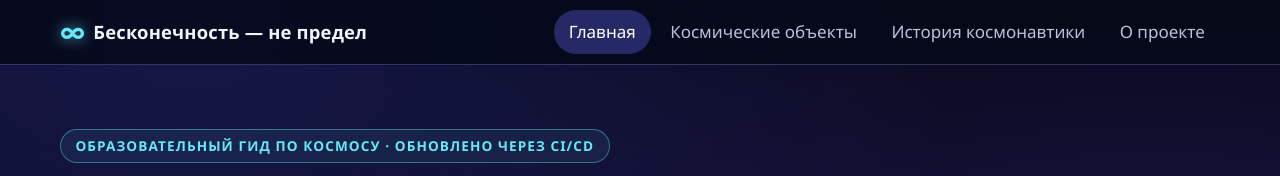
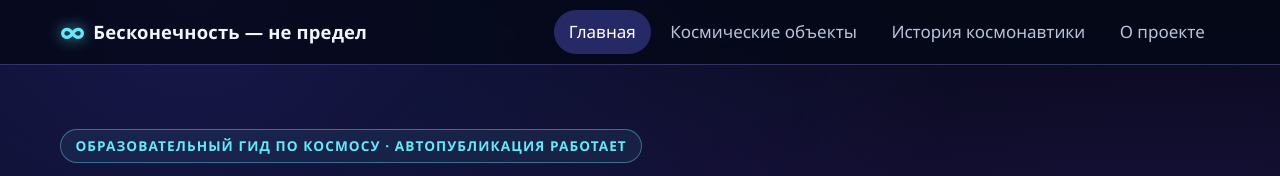
Before and after one commit to Eva-Nil/test_site, a plain HTML site: page index.html in a window 1280 px wide. Shown: the top 176 px of the page. Drawn offline with Linux system fonts and the light colour scheme.

Commit message:
Проверка автопубликации Vercel

```diff
--- a/index.html
+++ b/index.html
@@ -56,7 +56,7 @@
     <section class="hero" id="home" aria-labelledby="hero-title">
       <div class="container hero-grid">
         <div class="hero-content">
-          <span class="eyebrow">Образовательный гид по космосу · Обновлено через CI/CD</span>
+          <span class="eyebrow">Образовательный гид по космосу · Автопубликация работает</span>
           <h1 id="hero-title">Бесконечность — не предел</h1>
           <p class="hero-subtitle">Исследуй Вселенную, открывай неизведанное и узнавай больше о мире за пределами Земли.</p>
           <p class="hero-text">Этот проект — простой и увлекательный путеводитель по планетам, звёздам и галактикам. Здесь можно познакомиться с космическими объектами, узнать удивительные факты и пройти по ключевым вехам истории освоения космоса.</p>
```
